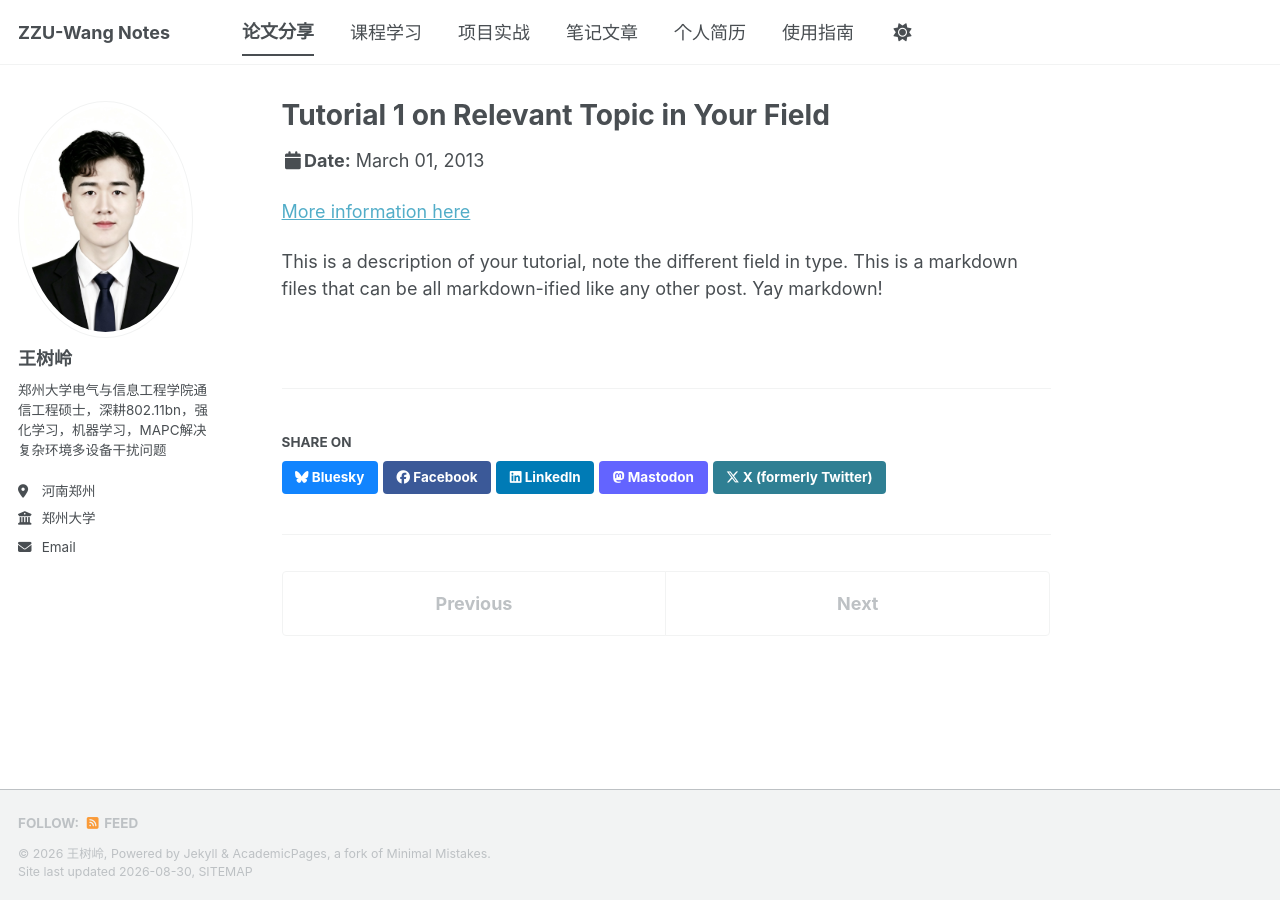
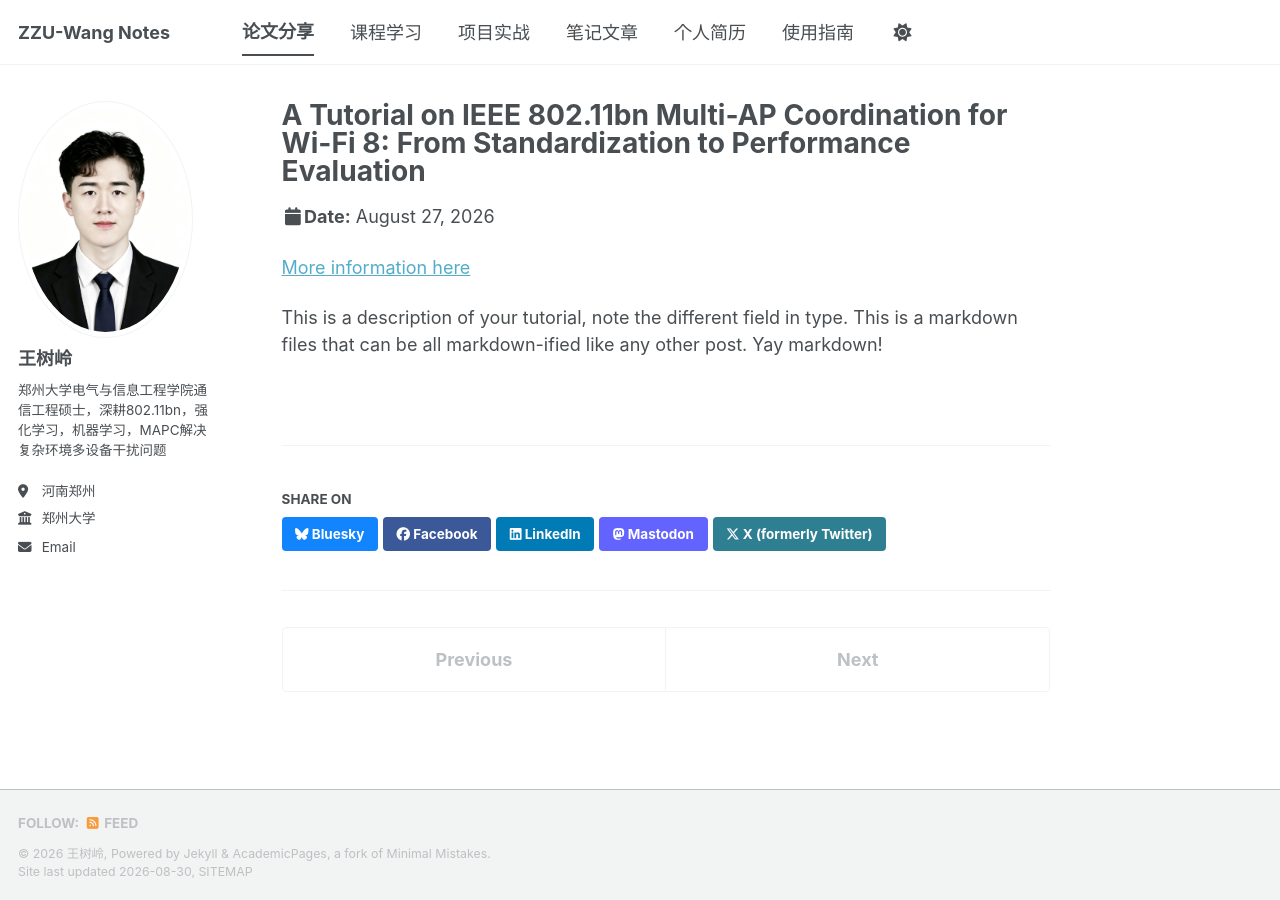
Before and after one commit to wsl-66688/wsl-66688.github.io, a Jekyll site: the page built from _talks/2013-03-01-tutorial-1.md, in a window 1280 px wide. Built offline with Jekyll 4.4.1, drawn with Linux system fonts in a browser that asks for light colours; a style sheet for code colours, icons or effects is not loaded.

Commit message:
Update 2013-03-01-tutorial-1.md

```diff
--- a/_talks/2013-03-01-tutorial-1.md
+++ b/_talks/2013-03-01-tutorial-1.md
@@ -1,11 +1,13 @@
 ---
-title: "Tutorial 1 on Relevant Topic in Your Field"
+title: "A Tutorial on IEEE 802.11bn Multi-AP
+Coordination for Wi-Fi 8: From Standardization to
+Performance Evaluation"
 collection: talks
-type: "Tutorial"
+type: "论文分享"
 permalink: /talks/2013-03-01-tutorial-1
-venue: "UC-Berkeley Institute for Testing Science"
-date: 2013-03-01
-location: "Berkeley, CA, USA"
+venue: "课题组组会"
+date: 2026-08-27
+location: "郑州大学"
 ---
 
 [More information here](http://exampleurl.com)
```
